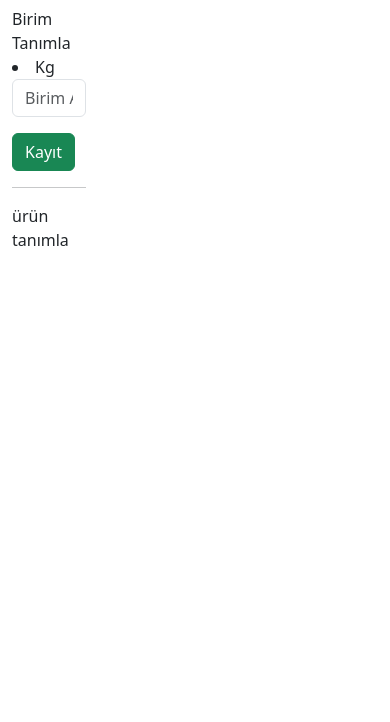
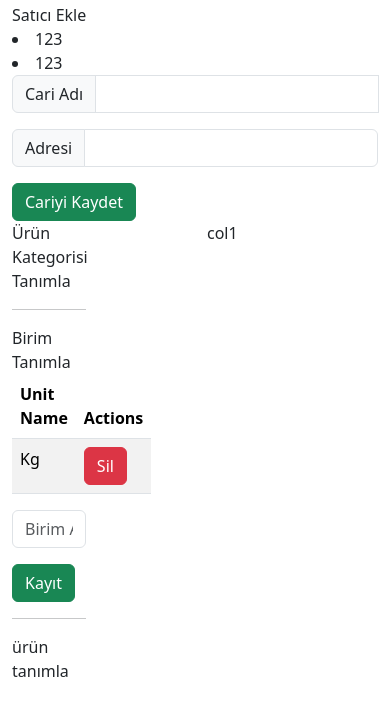
Before and after one commit to serkancakmakk/stock_tracking, a Django app: template stock/templates/create_page.html in a window 390 px wide. Shown: the part 122-844 px from the top of the page. Run offline with Django 5.2, Linux system fonts and the light colour scheme; the template is opened without the code that fills it: values that come from a table or form of the project are taken from there, others are empty; data comes from the database, SQL or seed files in the repository; both versions use the stored data as it was after the commit; some libraries are stand-ins or nearby versions.

Commit message:
del_views,base.html,_navbar.html

```diff
--- a/stock/models.py
+++ b/stock/models.py
@@ -2,8 +2,8 @@ from django.db import models
 class Seller(models.Model):
     name = models.CharField(max_length=255)
     address = models.CharField(max_length=255)
-    receivable = models.DecimalField(max_digits=10, decimal_places=2)
-    debt = models.DecimalField(max_digits=10, decimal_places=2)
+    receivable = models.DecimalField(max_digits=10, decimal_places=2,null=True,blank=True)
+    debt = models.DecimalField(max_digits=10, decimal_places=2,null=True,blank=True)
 
     def __str__(self):
         return self.name
--- /dev/null
+++ b/stock/templates/_navbar.html
@@ -0,0 +1,76 @@
+<nav class="navbar navbar-expand-md bg-body-tertiary mb-4">
+    <div class="container-xl">
+      <a class="navbar-brand" href="#">
+        <img src="https://codingyaar.com/wp-content/uploads/coding-yaar-logo.png" alt="">
+      </a>
+      <button class="navbar-toggler" type="button" data-bs-toggle="collapse" data-bs-target="#navbarSupportedContent" aria-controls="navbarSupportedContent" aria-expanded="false" aria-label="Toggle navigation">
+        <span class="navbar-toggler-icon"></span>
+      </button>
+      <div class="collapse navbar-collapse" id="navbarSupportedContent">
+        <ul class="navbar-nav ms-auto mb-2 mb-lg-0">
+          <li class="nav-item">
+            <a class="nav-link active" aria-current="page" href="#">Home</a>
+          </li>
+          <li class="nav-item">
+            <a class="nav-link" href="#">Link</a>
+          </li>
+          <li class="nav-item dropdown">
+            <a class="nav-link dropdown-toggle" href="#" role="button" data-bs-toggle="dropdown" aria-expanded="false">
+              Dropdown
+            </a>
+            <ul class="dropdown-menu">
+              <li><a class="dropdown-item" href="#">Action</a></li>
+              <li><a class="dropdown-item" href="#">Another action</a></li>
+              <li>
+                <hr class="dropdown-divider">
+              </li>
+              <li><a class="dropdown-item" href="#">Something else here</a></li>
+            </ul>
+          </li>
+          <li class="nav-item dropdown">
+            <a class="nav-link dropdown-toggle" href="#" role="button" data-bs-toggle="dropdown" aria-expanded="false">
+              Dropdown
+            </a>
+            <ul class="dropdown-menu">
+              <li><a class="dropdown-item" href="#">Action</a></li>
+              <li><a class="dropdown-item" href="#">Another action</a></li>
+              <li>
+                <hr class="dropdown-divider">
+              </li>
+              <li><a class="dropdown-item" href="#">Something else here</a></li>
+            </ul>
+          </li>
+          <li class="nav-item">
+            <a class="nav-link">Another Link</a>
+          </li>
+          <li class="nav-item dropdown">
+            <a class="nav-link dropdown-toggle" href="#" role="button" data-bs-toggle="dropdown" aria-expanded="false">
+              Dropdown
+            </a>
+            <ul class="dropdown-menu">
+              <li><a class="dropdown-item" href="#">Action</a></li>
+              <li><a class="dropdown-item" href="#">Another action</a></li>
+              <li>
+                <hr class="dropdown-divider">
+              </li>
+              <li><a class="dropdown-item" href="#">Something else here</a></li>
+            </ul>
+          </li>
+        </ul>
+        <div class="search-and-icons">
+          <form class="d-flex mb-2 me-2" role="search">
+            <input class="form-control me-2" type="search" aria-label="Search">
+          </form>
+          <div class="user-icons d-flex mb-2">
+            <div class="profile"><i class="bi bi-person"></i></div>
+            <div class="wishlist"><i class="bi bi-heart"></i></div>
+            <div class="cart"><i class="bi bi-cart3"></i></div>
+          </div>
+        </div>
+        <div class="contact-info d-md-flex">
+          <p>+0987654321 | +1234567890 </p>
+          <p><a href="mailto:">contact@domainname.com</a></p>
+        </div>
+      </div>
+    </div>
+  </nav>
--- a/stock/templates/create_page.html
+++ b/stock/templates/create_page.html
@@ -15,20 +15,77 @@
             {% endfor %}
         </script>
     {% endif %}
+    <script>
+        document.addEventListener('DOMContentLoaded', () => {
+            // Get the list of existing seller names from the Django context
+            const existingNames = {{ existing_seller_names|safe }};
 
+            function checkName() {
+                const inputField = document.querySelector('input[name="seller_name"]');
+                const warningMessage = document.getElementById('warning-message');
+                const enteredName = inputField.value;
+
+                if (existingNames.includes(enteredName)) {
+                    warningMessage.textContent = 'Bu cari ada benzer bir ad bulunuyor';
+                    inputField.classList.add('is-invalid');
+                } else {
+                    warningMessage.textContent = '';
+                    inputField.classList.remove('is-invalid');
+                }
+            }
+
+            const inputField = document.querySelector('input[name="seller_name"]');
+            inputField.addEventListener('input', checkName);
+        });
+    </script>
     <div class="col-lg-3">
-        Satıcı Tanımla
+        Satıcı Ekle
+        {% for seller in sellers  %}
+        <li>
+            {{seller.name}}
+        </li>
+        {% endfor %}
+        <form action="{% url "cari_olustur" %}" method="POST">
+            {% csrf_token %}
+                <div class="input-group mb-3">
+                    <span class="input-group-text" id="basic-addon1">Cari Adı</span>
+                    <input type="text" name="seller_name" class="form-control">
+                    <div id="warning-message" class="text-danger"></div>
+            </div>
+
+          <div class="input-group mb-3">
+            <span class="input-group-text" id="basic-addon1">Adresi</span>
+            <input type="text" name="seller_address"  class="form-control" >
+          </div>
+          <button type="submit" class="btn btn-success">Cariyi Kaydet</button>
+        </form>
     </div>
     <div class="col-3">
         Ürün Kategorisi Tanımla
 
         <hr>
         <label for="">Birim Tanımla</label>
-        {% for unit in units  %}
-        <li>
-            {{unit.unit_name}}
-        </li>
-        {% endfor %}
+        <table class="table table-striped">
+            <thead>
+                <tr>
+                    <th>Unit Name</th>
+                    <th>Actions</th>
+                </tr>
+            </thead>
+            <tbody>
+                {% for unit in units %}
+                <tr>
+                    <td>{{ unit.unit_name }}</td>
+                    <td>
+                        <form action="{% url 'birim_sil' unit.id %}" method="POST" style="display:inline;">
+                            {% csrf_token %}
+                            <button type="submit" class="btn btn-danger">Sil</button>
+                        </form>
+                    </td>
+                </tr>
+                {% endfor %}
+            </tbody>
+        </table>
         <form action="{% url "birim_olustur" %}" method = "POST">
             {% csrf_token %}
         <div class="input-group mb-3">
--- a/stock/urls.py
+++ b/stock/urls.py
@@ -2,6 +2,9 @@ from django.urls import path
 
 from . import views
 urlpatterns = [
-    path("tanimlar", views.create_page,name="tanimlar"),
+    path("", views.create_page,name="tanimlar"),
+    path("tanimlar/", views.create_page,name="tanimlar"),
     path("birim_olustur",views.create_unit,name="birim_olustur"),
+    path("birim_sil/<int:unit_id>/",views.delete_unit,name="birim_sil"),
+    path("cari_olustur/",views.create_seller,name="cari_olustur"),
 ]
```
Also changed, not shown: stock/forms.py (+5 -2 lines), stock/templates/base.html (+64 -0 lines), stock/views.py (+47 -6 lines), db.sqlite3, stock/migrations/0003_alter_seller_debt_alter_seller_receivable.py (added).
